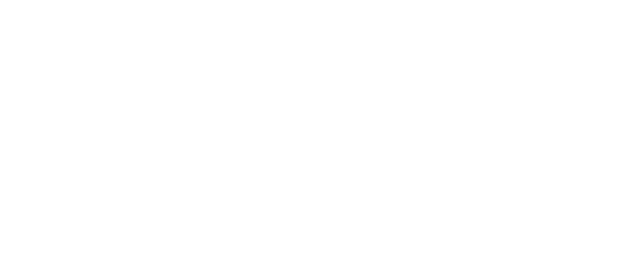
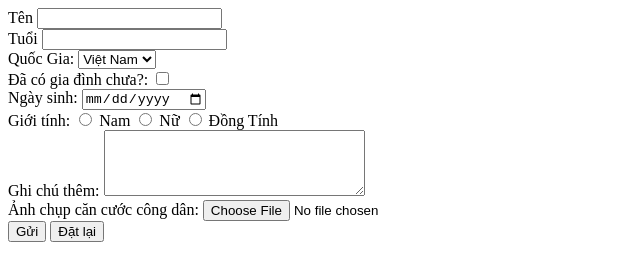
Before and after one commit to le-dinh-nhan140220/R2S, a plain HTML site: page homework.html in a window 1280 px wide. Shown: the whole page, without its empty margins (0-640 px from the left). Drawn offline with Linux system fonts and the light colour scheme.

Commit message:
new update

```diff
--- a/homework.html
+++ b/homework.html
@@ -9,7 +9,42 @@
 </head>
 
 <body>
-    <label for=""></label>
+    <label for="name">Tên</label>
+    <input type="text" id="name" name="name" required><br>
+
+    <label for="age">Tuổi</label>
+    <input type="number" id="age" name="age" required><br>
+
+    <label for="country">Quốc Gia:</label>
+    <select id="country" name="country">
+        <option value="vn">Việt Nam</option>
+        <option value="us">Mỹ</option>
+        <option value="jp">Nhật Bản</option>
+    </select><br>
+
+    <label for="isMarried">Đã có gia đình chưa?:</label>
+    <input type="checkbox" id="isMarried" name="isMarried"><br>
+
+    <label for="birthdate">Ngày sinh:</label>
+    <input type="date" id="birthdate" name="birthdate"><br>
+
+    <label for="gender">Giới tính:</label>
+    <input type="radio" id="gender-male" name="gender" value="male">
+    <label for="female">Nam</label>
+    <input type="radio" id="female-female" name="female" value="female">
+    <label for="female">Nữ</label>
+    <input type="radio" id="female-female" name="female" value="female">
+    <label for="female">Đồng Tính</label><br>
+
+    <label for="note">Ghi chú thêm:</label>
+    <textarea id="note" name="note" rows="4" cols="30"></textarea><br>
+
+    <label for="cancuoc">Ảnh chụp căn cước công dân:</label>
+    <input type="file" id="cancuoc" name="cancuoc"><br>
+
+    <input type="submit" value="Gửi">
+    <input type="reset" value="Đặt lại">
+
 </body>
 
 </html>
```
